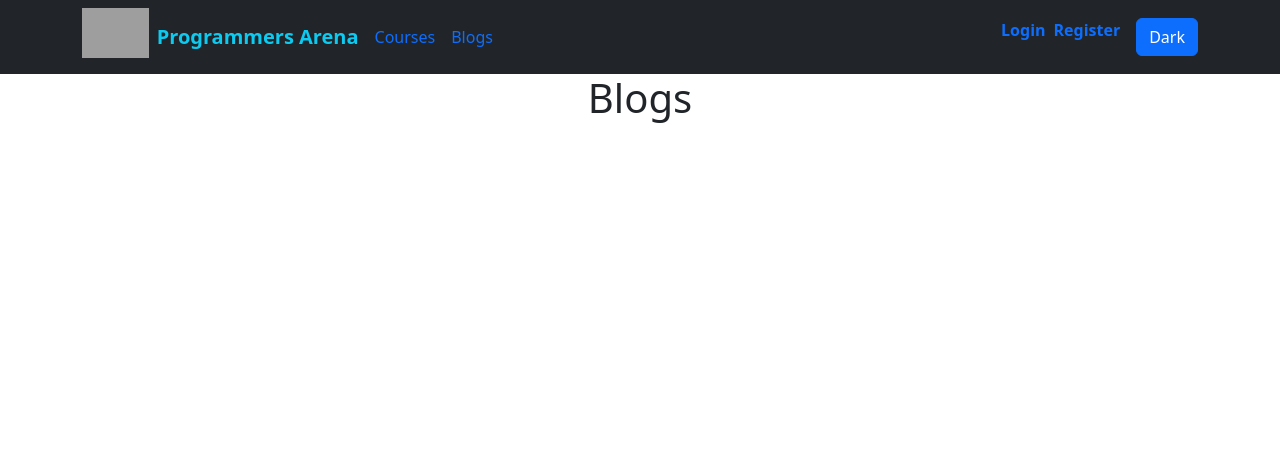
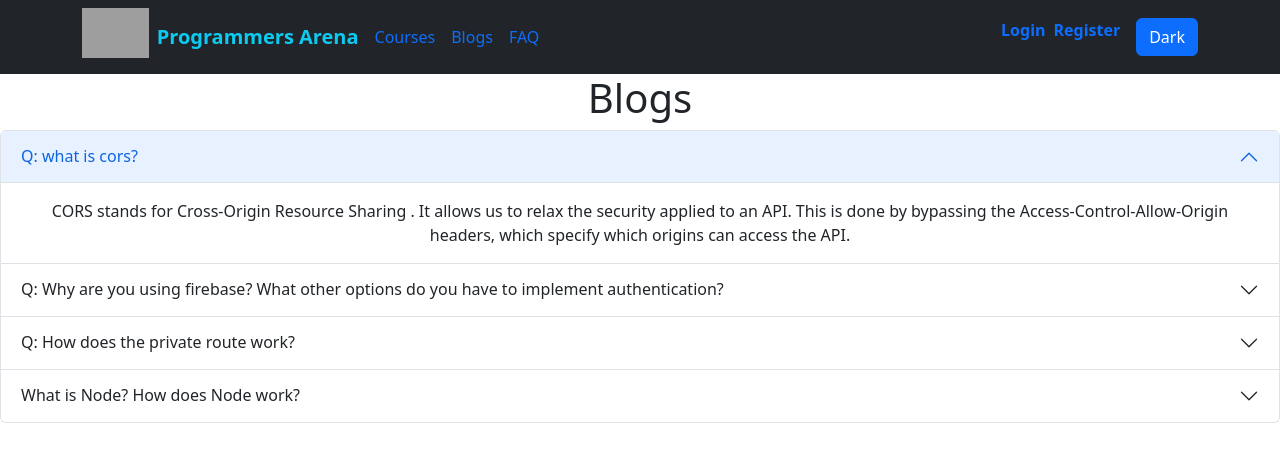
Before and after one commit to gourabBD/Programmers-arena-client, a React (Create React App) app: page /blogs in a window 1280 px wide. Shown: the top 462 px of the page. Built offline with nearby package versions, Linux system fonts and the light colour scheme; no server answers; grey boxes are pictures that could not be loaded.

Commit message:
blogs added

```diff
--- a/src/component/Blogs/Blogs.js
+++ b/src/component/Blogs/Blogs.js
@@ -1,9 +1,44 @@
 import React from 'react';
+import Accordion from 'react-bootstrap/Accordion';
 
 const Blogs = () => {
     return (
         <div>
             <h1>Blogs</h1>
+            <Accordion defaultActiveKey="0">
+      <Accordion.Item eventKey="0">
+        <Accordion.Header>Q: what is cors?</Accordion.Header>
+        <Accordion.Body>
+        CORS stands for Cross-Origin Resource Sharing . It allows us to relax the security applied to an API. This is done by bypassing the Access-Control-Allow-Origin headers, which specify which origins can access the API.
+        </Accordion.Body>
+      </Accordion.Item>
+      <Accordion.Item eventKey="1">
+        <Accordion.Header>Q: Why are you using firebase? What other options do you have to implement authentication?
+</Accordion.Header>
+        <Accordion.Body>
+        Firebase Authentication provides backend services, easy-to-use SDKs, and ready-made UI libraries to authenticate users to your app. It supports authentication using passwords, phone numbers, popular federated identity providers like Google, Facebook and Twitter, and more.
+        <br></br>
+        The alternative of firebase are:
+        1.Auth0
+        2.MongoDB
+        3.Passport
+        4.Amazon cognito
+        5.Okta
+        </Accordion.Body>
+      </Accordion.Item>
+      <Accordion.Item eventKey="2">
+        <Accordion.Header>Q: How does the private route work?</Accordion.Header>
+        <Accordion.Body>
+        The private route component is similar to the public route, the only change is that redirect URL and authenticate condition. If the user is not authenticated he will be redirected to the login page and the user can only access the authenticated routes If he is authenticated (Logged in).
+        </Accordion.Body>
+      </Accordion.Item>
+      <Accordion.Item eventKey="3">
+        <Accordion.Header>What is Node? How does Node work?</Accordion.Header>
+        <Accordion.Body>
+        It is a used as backend service where javascript works on the server-side of the application. This way javascript is used on both frontend and backend. Node. js runs on chrome v8 engine which converts javascript code into machine code, it is highly scalable, lightweight, fast, and data-intensive.
+        </Accordion.Body>
+      </Accordion.Item>
+    </Accordion>
         </div>
     );
 };
--- /dev/null
+++ b/src/component/CheckOutPage/CheckOut.js
@@ -0,0 +1,11 @@
+import React from 'react';
+
+const CheckOut = () => {
+    return (
+        <div>
+            <h1>Checkout</h1>
+        </div>
+    );
+};
+
+export default CheckOut;
--- a/src/component/Courses/Courses.js
+++ b/src/component/Courses/Courses.js
@@ -18,9 +18,10 @@ const Courses = () => {
 
           <Col lg={3}>
             <div>
-              <Link >
-                <h4></h4>
-              </Link>
+            <h3 className='m-3'>Ongoing courses:</h3>
+             {
+                courses?.map(course=><Link className='text-decoration-none' key={course.id} to={`/courses/${course?.id}`}><h4>{course.course_name}</h4></Link>)
+             }
             </div>
           </Col>
         </Row>
--- /dev/null
+++ b/src/component/FAQ/FAQ.js
@@ -0,0 +1,11 @@
+import React from 'react';
+
+const FAQ = () => {
+    return (
+        <div>
+            <h1>Frequently Asked Questions</h1>
+        </div>
+    );
+};
+
+export default FAQ;
--- a/src/component/Home/Home.js
+++ b/src/component/Home/Home.js
@@ -12,7 +12,10 @@ const Home = () => {
         <HomeCarrousel></HomeCarrousel>
       </div>
       <div>
-
+        <h5>We are trying our best to bring more courses day by day. So that people can learn easily and much efficiently.</h5>
+        <p>Our target is to spread knowledge of computer languages.</p>
+        <p>So that people can have the joy of a programmer or a computer expert.</p>
+        <p>We hope the best and try to bring the best from you.</p>
       </div>
     </div>
   );
--- a/src/component/NavBar/NavBar.js
+++ b/src/component/NavBar/NavBar.js
@@ -27,6 +27,7 @@ const NavBar = () => {
           <Nav className="me-auto">
             <Link className='me-3 text-decoration-none' to={'/courses'}>Courses</Link>
             <Link className='me-3 text-decoration-none' to={'/Blogs'}>Blogs</Link>
+            <Link className='me-3 text-decoration-none' to={'/faqs'}>FAQ</Link>
 
           </Nav>
           <Nav>
--- a/src/routes/PrivateRoute/PrivateRoute.js
+++ b/src/routes/PrivateRoute/PrivateRoute.js
@@ -2,7 +2,8 @@ import React,{useContext} from 'react';
 import Spinner from 'react-bootstrap/Spinner';
 
 import { Navigate, useLocation } from 'react-router-dom';
-import  { AuthContext } from '../../context/AuthProvider/AuthProvider';
+import { AuthContext } from '../../context/AuthProvider/Authprovider';
+
 
 const PrivateRoute = ({children}) => {
     const {user,loading}=useContext(AuthContext)
--- a/src/routes/Routes.js
+++ b/src/routes/Routes.js
@@ -13,6 +13,9 @@ import Register from './../component/Register/Register';
 import Blogs from './../component/Blogs/Blogs';
 import Terms from "../component/Terms/Terms";
 import IndividualCourse from './../component/IndividualCourse/IndividualCourse';
+import CheckOut from './../component/CheckOutPage/CheckOut';
+import PrivateRoute from "./PrivateRoute/PrivateRoute";
+import FAQ from './../component/FAQ/FAQ';
 
   export const router = createBrowserRouter([
     {
@@ -56,8 +59,25 @@ import IndividualCourse from './../component/IndividualCourse/IndividualCourse';
           path: "/terms",
           element: <Terms></Terms>,
         },
+        {
+          path: "/faqs",
+          element: <FAQ></FAQ>,
+        },
+        {
+          path: "/checkout",
+          element: <PrivateRoute>
+            {""}
+            <CheckOut></CheckOut>
+          </PrivateRoute>,
+        },
+
 
 
       ],
+
+    },
+    {
+      path: "*",
+      element: <h1 className="text-danger">404:The URL you have used is not valid.</h1>,
     },
   ]);
```
Also changed, not shown: src/component/IndividualCourse/IndividualCourse.js (+9 -2 lines).
